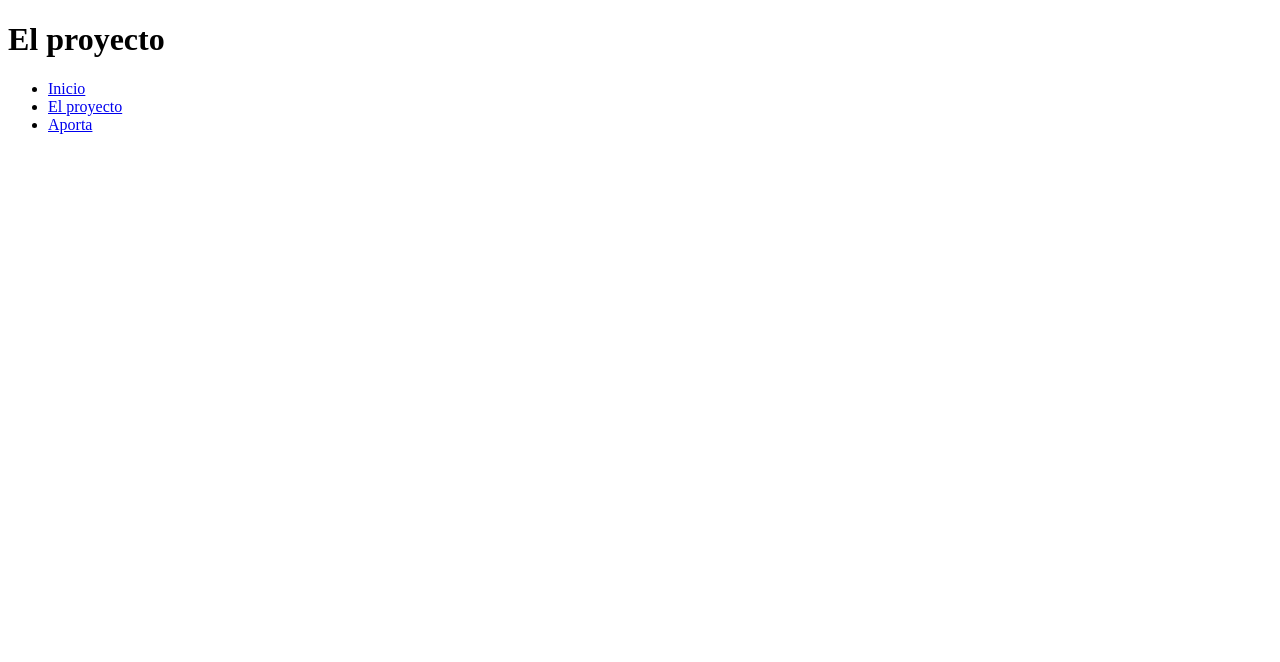
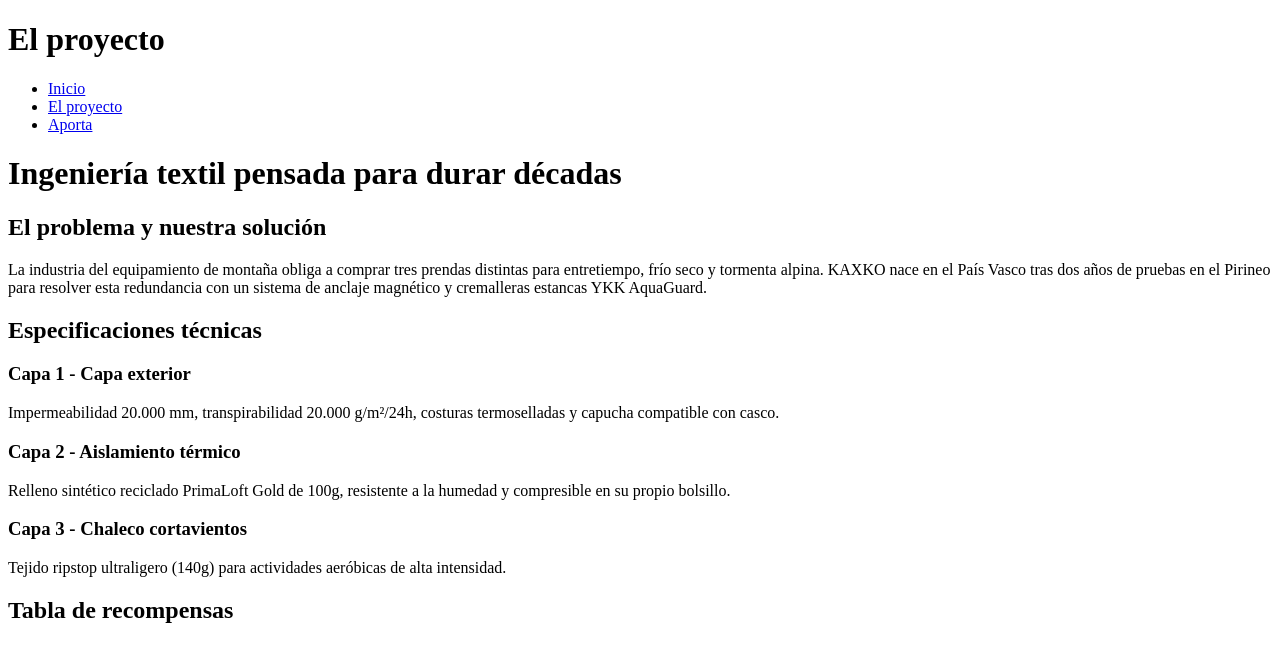
Before and after one commit to aldeko3/UE-01-01-HTML, a plain HTML site: page about.html in a window 1280 px wide. Drawn offline with Linux system fonts and the light colour scheme.

Commit message:
Refactor HTML structure and enhance content in about.html and donate.html

```diff
--- a/about.html
+++ b/about.html
@@ -1,8 +1,8 @@
-<!DOCTYPE html>
+<!doctype html>
 <html lang="en">
   <head>
-    <meta charset="UTF-8">
-    <meta name="viewport" content="width=device-width, initial-scale=1.0">
+    <meta charset="UTF-8" />
+    <meta name="viewport" content="width=device-width, initial-scale=1.0" />
     <title>KAXKO - El proyecto</title>
   </head>
   <body>
@@ -15,8 +15,42 @@
           <li><a href="donate.html">Aporta</a></li>
         </ul>
       </nav>
+      <h1>Ingeniería textil pensada para durar décadas</h1>
     </header>
-    <main></main>
+    <main>
+      <section>
+        <h2>El problema y nuestra solución</h2>
+        <p>
+          La industria del equipamiento de montaña obliga a comprar tres prendas
+          distintas para entretiempo, frío seco y tormenta alpina. KAXKO nace en
+          el País Vasco tras dos años de pruebas en el Pirineo para resolver
+          esta redundancia con un sistema de anclaje magnético y cremalleras
+          estancas YKK AquaGuard.
+        </p>
+      </section>
+      <section>
+        <h2>Especificaciones técnicas</h2>
+        <h3>Capa 1 - Capa exterior</h3>
+        <p>
+          Impermeabilidad 20.000 mm, transpirabilidad 20.000 g/m²/24h, costuras
+          termoselladas y capucha compatible con casco.
+        </p>
+        <h3>Capa 2 - Aislamiento térmico</h3>
+        <p>
+          Relleno sintético reciclado PrimaLoft Gold de 100g, resistente a la
+          humedad y compresible en su propio bolsillo.
+        </p>
+        <h3>Capa 3 - Chaleco cortavientos</h3>
+        <p>
+          Tejido ripstop ultraligero (140g) para actividades aeróbicas de alta
+          intensidad.
+        </p>
+      </section>
+      <section>
+        <h2>Tabla de recompensas</h2>
+
+      </section>
+    </main>
     <footer></footer>
   </body>
 </html>
```
Also changed, not shown: donate.html (+4 -4 lines). Lines whose indentation alone changed are shown as unchanged.
